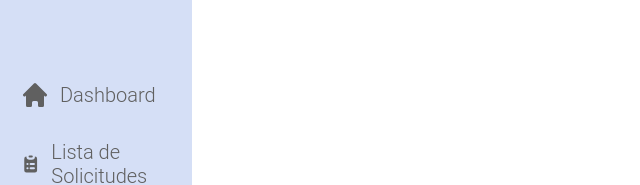
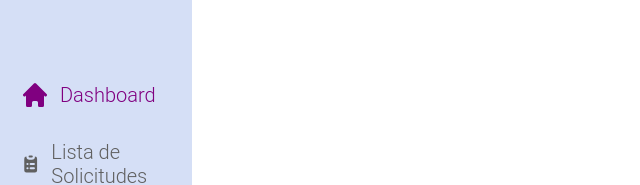
Before and after one commit to DiegoCru1024/CRM---repairModule, a React (Create React App) app in the folder frontend/: page /dashboard in a window 1280 px wide. In both pictures the pointer is over the link "Dashboard". Shown: the part 152-337 px from the top of the page, without its empty margins (0-640 px from the left). Built offline with nearby package versions, Linux system fonts and the light colour scheme.

Commit message:
Creado _redirects

```diff
--- a/frontend/src/components/sideBarComponent/sideBar.module.css
+++ b/frontend/src/components/sideBarComponent/sideBar.module.css
@@ -42,6 +42,10 @@
     align-items: center;
 }
 
+.navBar li a:hover{
+    color: purple;
+}
+
 .navBarIcon {
     font-size: 30px;
     margin-right: 10px;
```
Also changed, not shown: 1 other file (tests, documents, lock files or other folders).
